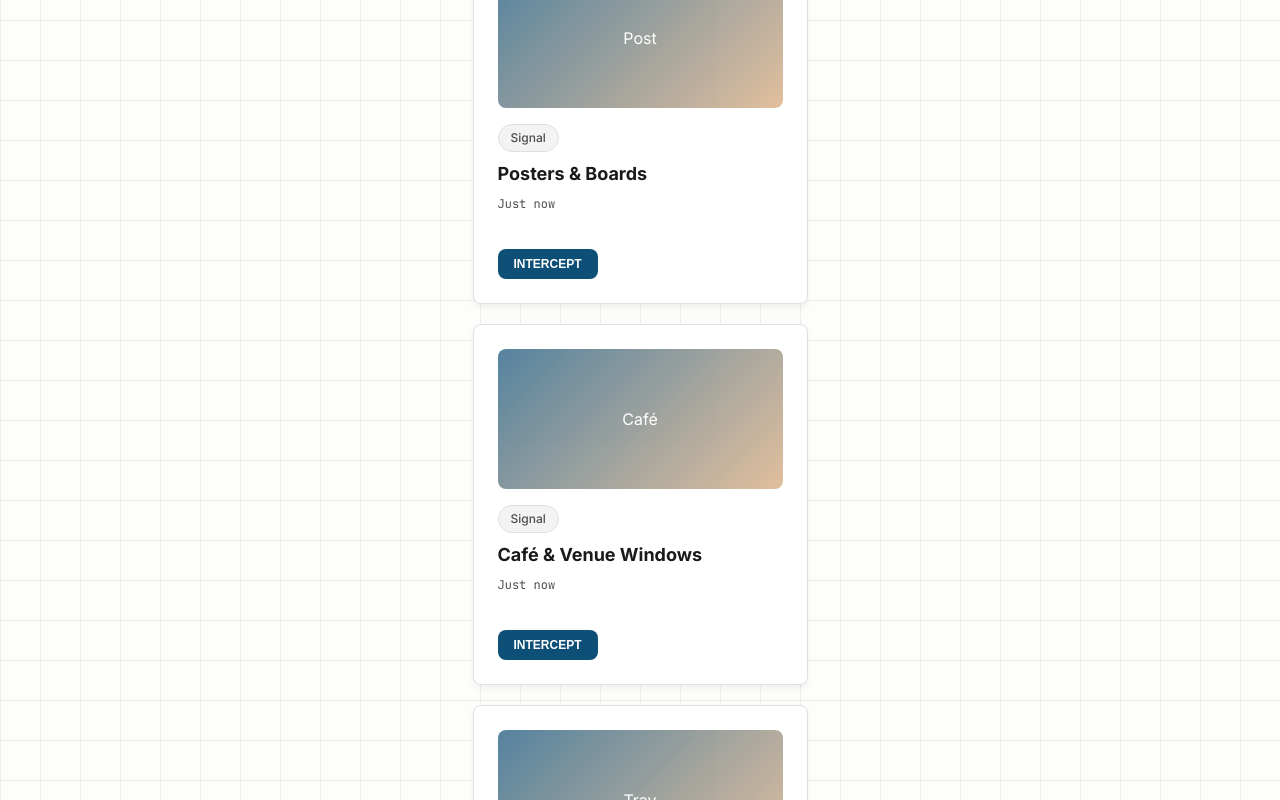
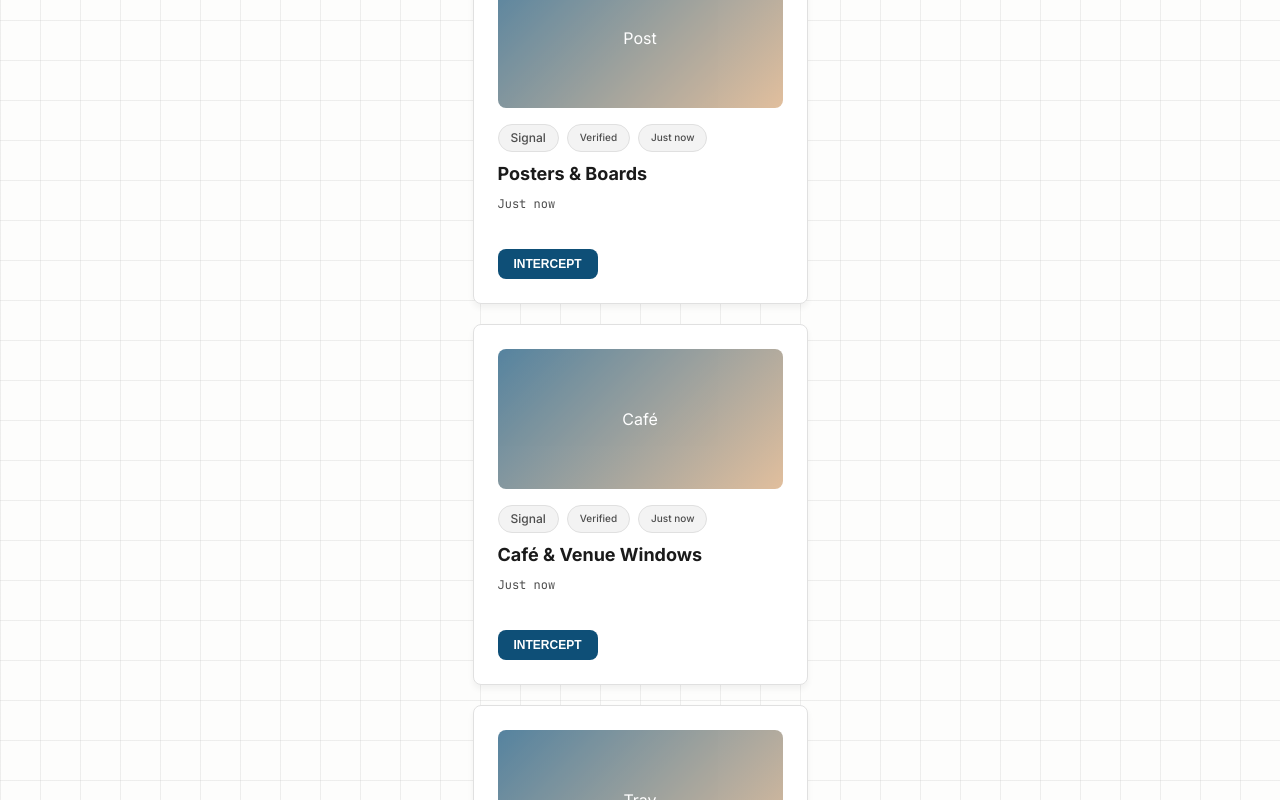
Before and after one commit to ComicCoder23/kch-radar, a React (Vite) app: page / in a window 1280 px wide. Shown: the part 1980-2780 px from the top of the page. Built offline with nearby package versions, Linux system fonts and the light colour scheme; no server answers.

Commit message:
feat(kch): integrate trust and freshness badges into signal cards

```diff
--- a/src/components/LocalSignalsFeed.jsx
+++ b/src/components/LocalSignalsFeed.jsx
@@ -8,6 +8,8 @@ function normalizeSignal(item, index) {
     title: item.title || 'Untitled Signal',
     note: item.description || '',
     badge: item.category || 'Signal',
+    trustLevel: item.trustLevel || 'Verified',
+    freshnessLevel: item.freshnessLevel || 'Just now',
     date: item.freshnessLevel || 'Just now',
     ctaText: 'INTERCEPT',
     link: '#',
@@ -89,8 +91,10 @@ export default function LocalSignalsFeed({ items = seedSignals, sourceLabel = 'K
             >
               <div className="image-placeholder" style={{ marginBottom: '16px', height: '140px', display: 'flex', alignItems: 'center', justifyContent: 'center' }}>{item.title.substring(0, 4)}</div>
 
-              <div style={{ marginBottom: '8px' }}>
+              <div style={{ display: 'flex', gap: '8px', marginBottom: '8px', flexWrap: 'wrap' }}>
                 <span className={`badge ${item.badge.toLowerCase().includes('canal') ? 'badge-canal' : item.badge.toLowerCase().includes('campsie') ? 'badge-campsie' : item.badge.toLowerCase().includes('sandstone') ? 'badge-sandstone' : ''}`}>{item.badge}</span>
+                <span className="badge" style={{ fontSize: '10px' }}>{item.trustLevel}</span>
+                <span className="badge" style={{ fontSize: '10px' }}>{item.freshnessLevel}</span>
               </div>
 
               <h3 style={{ margin: '0 0 8px', fontSize: '18px', fontWeight: 700, color: 'var(--kch-primary-text)' }}>{item.title}</h3>
```
